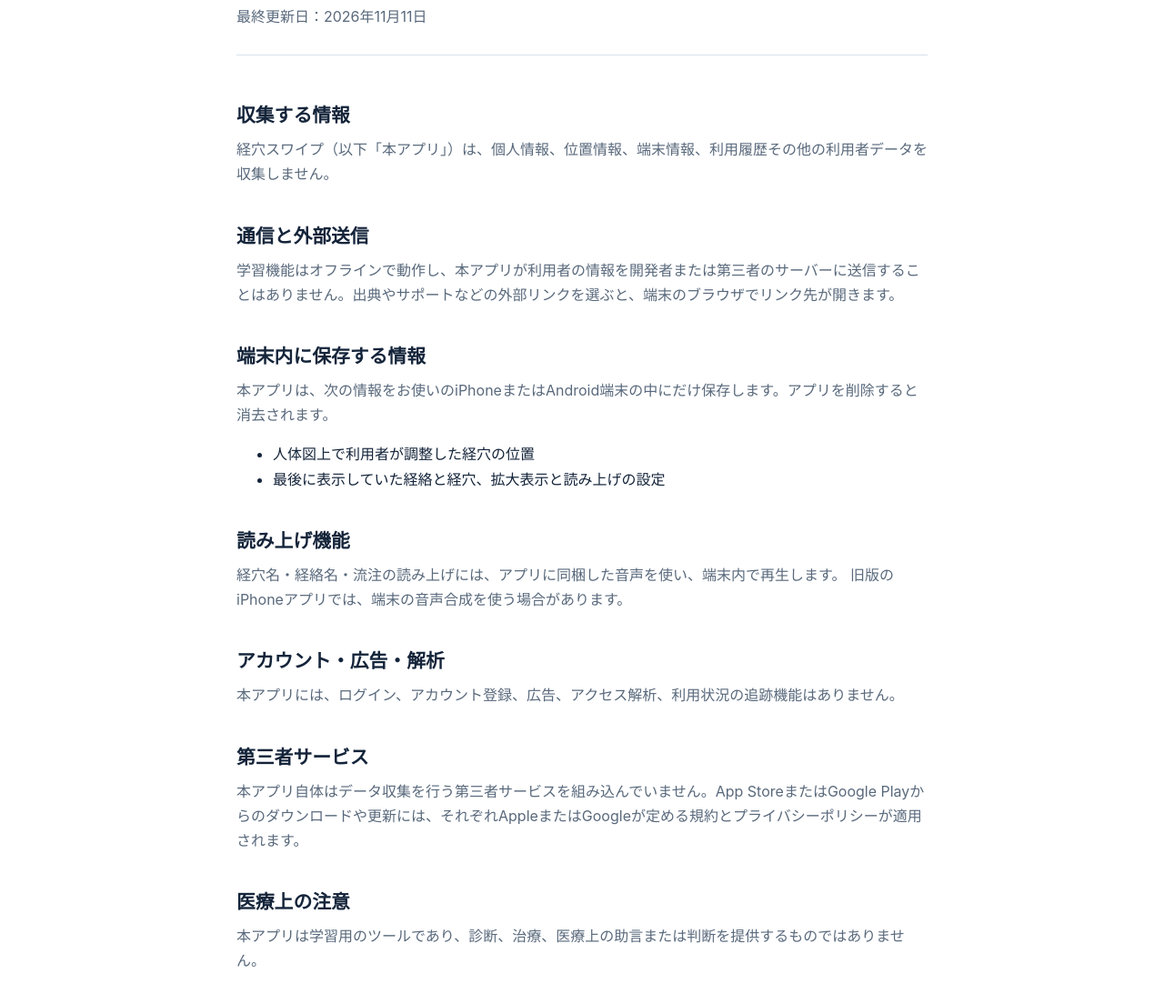
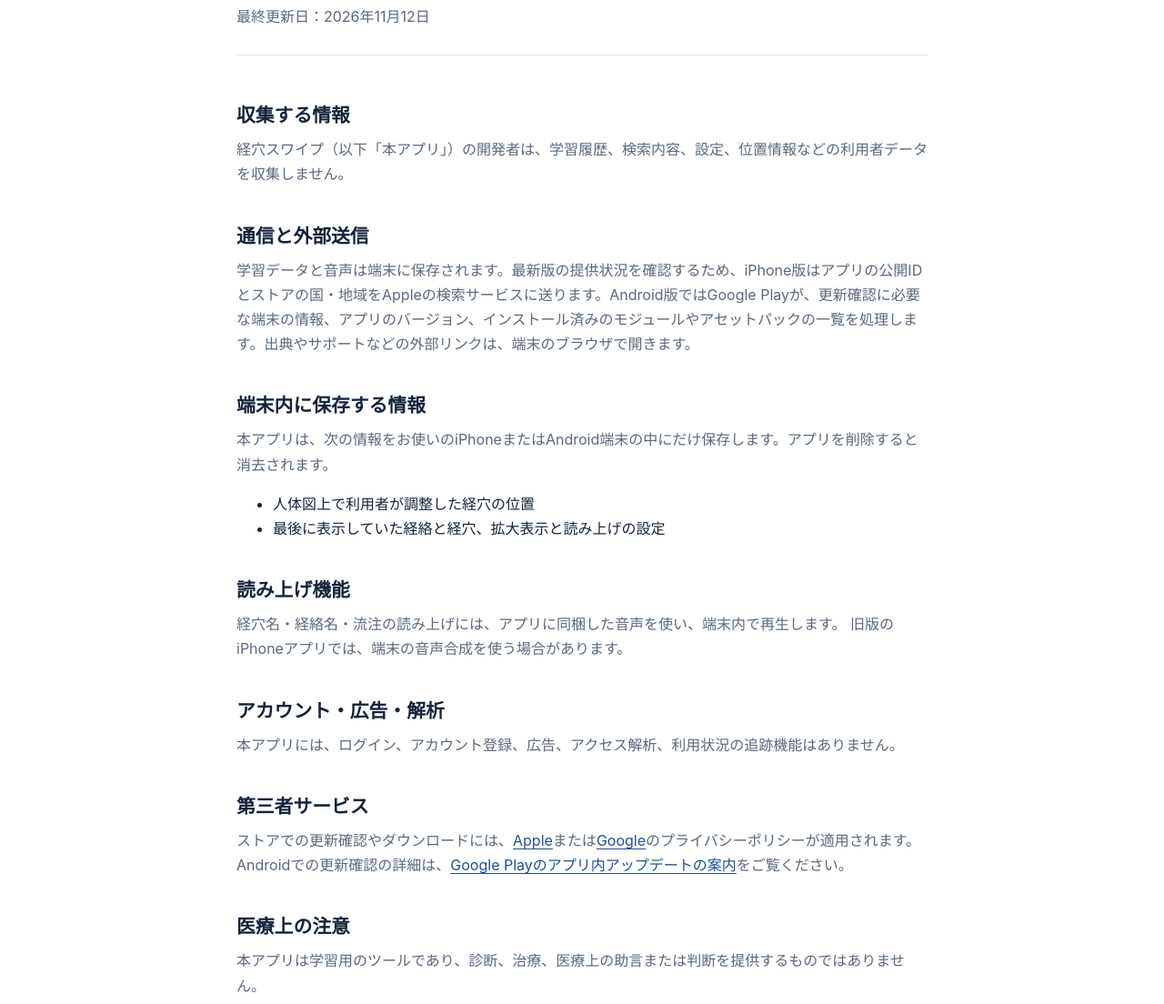
Before and after one commit to satoshihasegawa/keiketsu-swipe-support, a plain HTML site: page privacy.html in a window 1280 px wide. Shown: the part 196-1300 px from the top of the page at 91% size. Drawn offline with Linux system fonts and the light colour scheme.

Commit message:
Describe app update checks and offline study

```diff
--- a/privacy.html
+++ b/privacy.html
@@ -29,17 +29,17 @@
     <main id="main" class="content document">
       <header class="document__header">
         <h1>プライバシーポリシー</h1>
-        <p>最終更新日：2026年11月11日</p>
+        <p>最終更新日：2026年11月12日</p>
       </header>
 
       <section>
         <h2>収集する情報</h2>
-        <p>経穴スワイプ（以下「本アプリ」）は、個人情報、位置情報、端末情報、利用履歴その他の利用者データを収集しません。</p>
+        <p>経穴スワイプ（以下「本アプリ」）の開発者は、学習履歴、検索内容、設定、位置情報などの利用者データを収集しません。</p>
       </section>
 
       <section>
         <h2>通信と外部送信</h2>
-        <p>学習機能はオフラインで動作し、本アプリが利用者の情報を開発者または第三者のサーバーに送信することはありません。出典やサポートなどの外部リンクを選ぶと、端末のブラウザでリンク先が開きます。</p>
+        <p>学習データと音声は端末に保存されます。最新版の提供状況を確認するため、iPhone版はアプリの公開IDとストアの国・地域をAppleの検索サービスに送ります。Android版ではGoogle Playが、更新確認に必要な端末の情報、アプリのバージョン、インストール済みのモジュールやアセットパックの一覧を処理します。出典やサポートなどの外部リンクは、端末のブラウザで開きます。</p>
       </section>
 
       <section>
@@ -63,7 +63,7 @@
 
       <section>
         <h2>第三者サービス</h2>
-        <p>本アプリ自体はデータ収集を行う第三者サービスを組み込んでいません。App StoreまたはGoogle Playからのダウンロードや更新には、それぞれAppleまたはGoogleが定める規約とプライバシーポリシーが適用されます。</p>
+        <p>ストアでの更新確認やダウンロードには、<a href="https://www.apple.com/jp/legal/privacy/">Apple</a>または<a href="https://policies.google.com/privacy?hl=ja">Google</a>のプライバシーポリシーが適用されます。Androidでの更新確認の詳細は、<a href="https://developer.android.com/guide/playcore/in-app-updates?hl=ja">Google Playのアプリ内アップデートの案内</a>をご覧ください。</p>
       </section>
 
       <section>
```
Also changed, not shown: index.html (+2 -2 lines), support.html (+1 -1 lines).
